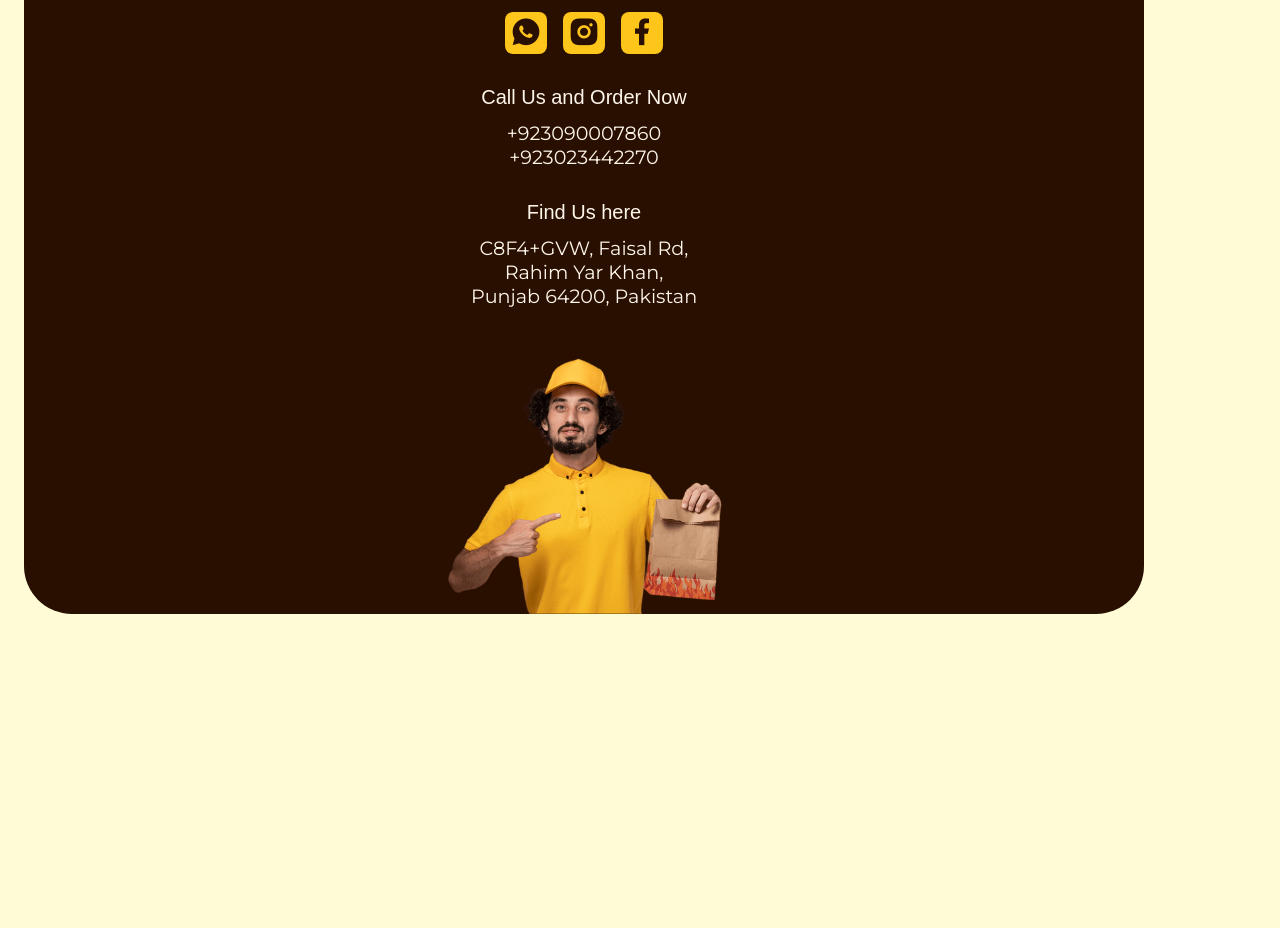
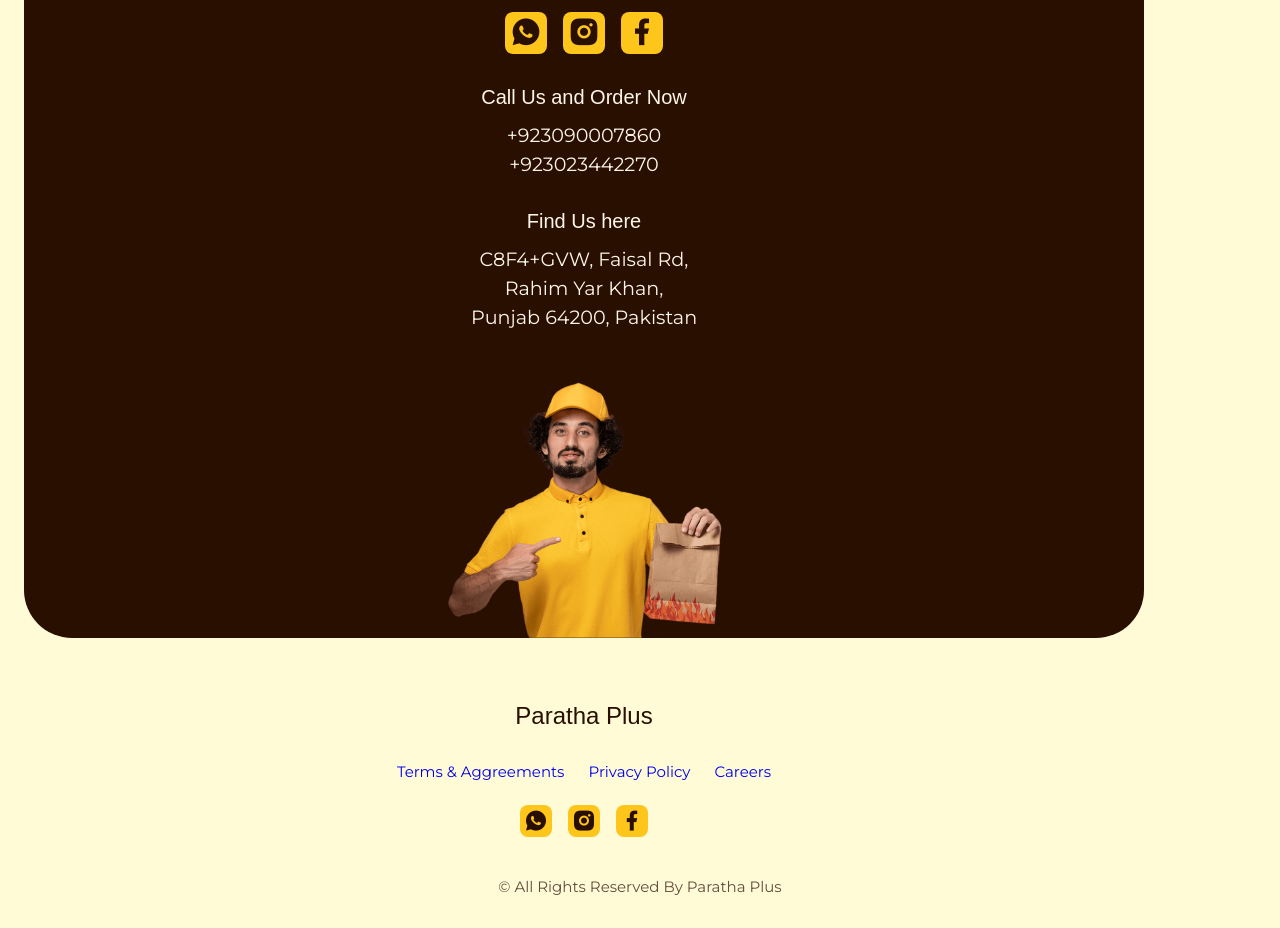
Before and after one commit to shiraz342002/12_Paratha-Plus-Wesbsite, a plain HTML site: page index.html in a window 1280 px wide. Shown: the part 4040-4968 px from the top of the page. Before the commit the page ends 4670 px from the top, so only its background shows below. Drawn offline with nearby package versions, Linux system fonts and the light colour scheme; a web font is replaced by a local one.

Commit message:
Updated Footer

```diff
--- a/index.html
+++ b/index.html
@@ -2,7 +2,7 @@
 #***                                                                                  ***
 #***  Date: 20/6/2024  Time: 10:56 AM     Author:  Shiraz Mazhar                      ***
 #***                                                                                  ***
-#***  Working On: Burger King Website                                                 ***
+#***  Working On: Paratha plus Website                                                ***
 #***                                                                                  ***
 #**************************************************************************************** -->
 
@@ -13,7 +13,7 @@
 <head>
     <meta charset="UTF-8">
     <meta name="viewport" content="width=device-width, initial-scale=1.0">
-    <title>Burger King</title>
+    <title>Paratha Plus</title>
     <link rel="stylesheet" href="style.css">
     <link
     href="https://cdn.jsdelivr.net/npm/remixicon@4.3.0/fonts/remixicon.css"
@@ -73,7 +73,7 @@
                     <a href="#" class="button">Bite Now</a>
                 </div>
                 <div class="home_images">
-                    <img src="/Assets/Images/home.jpg" alt="" id="main_pratha" class="home_burgers">
+                    <img src="/Assets/Images/home.jpg" alt="" id="main_pratha" class="home_paratha">
                 </div>
             </div>
         </section>
@@ -228,6 +228,7 @@
             </div>
         </section>
 
+        <!-- delivery -->
         <section class="dilivery section" id="delivery">
             <div class="deliver_container container grid">
                 <div class="delivery_data">
@@ -281,6 +282,35 @@
         </section>
     </main>
 
+    <!-- footer -->
+    <footer class="footer">
+        <div class="footer_container container grid">
+            <a href="" class="footer_logo">Paratha Plus</a>
+            <div class="footer_content grid">
+                 <a href="#" class="footer_link">Terms & Aggreements</a>
+                 <a href="#" class="footer_link">Privacy Policy</a>
+                 <a href="#" class="footer_link">Careers</a>
+                 <div class="footer_social">
+                    <a href="#" target="_blank">
+                        <i class="ri-whatsapp-fill"></i>
+                    </a>
+                    <a href="#" target="_blank">
+                        <i class="ri-instagram-fill"></i>
+                    </a>
+                    <a href="#" target="_blank">
+                        <i class="ri-facebook-fill"></i>
+                    </a>
+                 </div>
+            </div>
+        </div>
+        <span class="footer_copy">
+            &#169; All Rights Reserved By Paratha Plus
+        </span>
+    </footer>
+
+
+
+
     <script src="script.js"></script>
 </body>
 </html>
--- a/style.css
+++ b/style.css
@@ -396,6 +396,7 @@ margin-top: -1rem;
 .contact_info{
     font-style: normal;
     font-size: 1.2rem;
+    line-height: 1.5;
 }
 .contact_image{
     justify-self: center;
@@ -403,3 +404,61 @@ margin-top: -1rem;
 .contact_image img{
     width: 280px;
 }
+
+.footer{
+    padding-block: 3rem 2rem;
+}
+.footer_container{
+    row-gap: 2rem;
+}
+.footer_logo{
+    font-size: var(--h1-font-size);
+    font-family: var(--second-font);
+    color: var(--title-color);
+    justify-self: center;
+}
+.footer_content{
+    grid-template-columns: repeat(3,max-content);
+    justify-content: center;
+}
+.footer_social{
+    grid-column: 1/4;
+    display: flex;
+    justify-content: center;
+    column-gap: 1rem;
+
+}
+.footer_social a{
+    width: 32px;
+    height: 32px;
+    background-color: var(--first-color);
+    color: var(--second-color);
+    font-size: 1.5rem;
+    border-radius: .5rem;
+    display: grid;
+    place-items: center;
+    transition: transform .4s;
+
+}
+.footer_social a:hover{
+    transform: translateY(.7rem);
+}
+.footer_copy{
+    display: block;
+    text-align-last: center;
+    font-size: var(--normal-font-size);
+    margin-top: 2.5rem;
+}
+
+::-webkit-scrollbar{
+    width: .6rem;
+    background-color: hsl(34, 16%, 75%);
+}
+::-webkit-scrollbar-thumb{
+    width: .6rem;
+    background-color: hsl(34, 16%, 65%);
+}
+::-webkit-scrollbar-thumb:hover{
+    width: .6rem;
+    background-color: hsl(34, 16%, 55%);
+}
```
